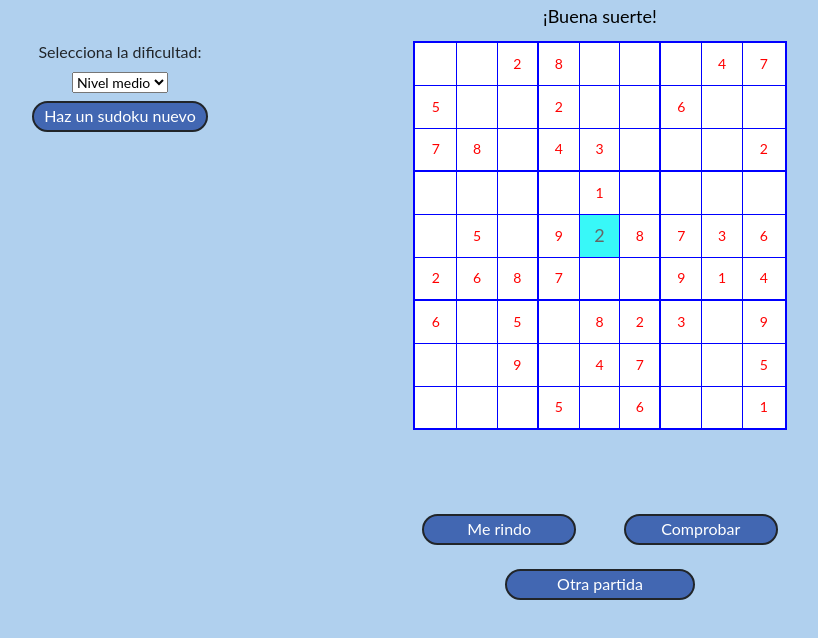
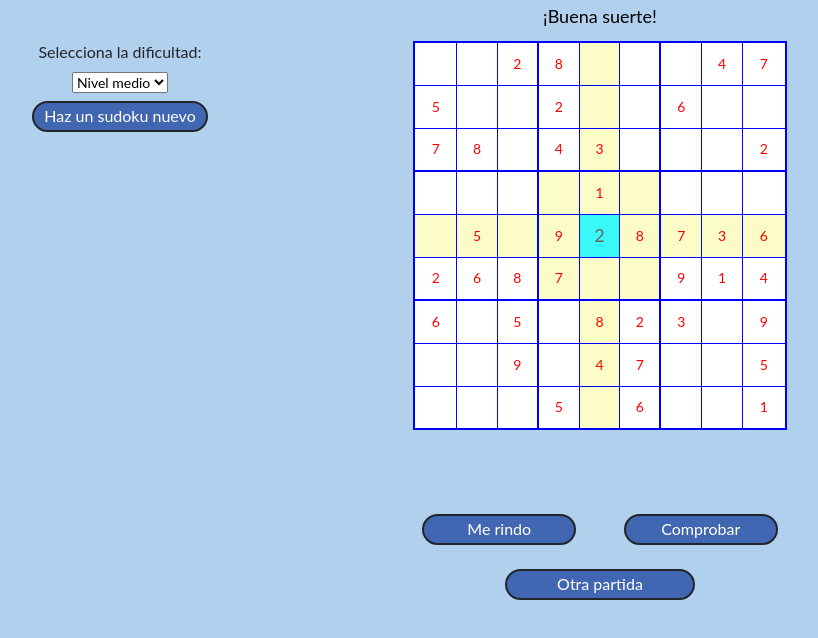
Before and after one commit to ariolop/DWEC, a plain HTML site: page SudokuV3/sudokuV3.html in a window 1280 px wide. Both pictures are taken after a click on the element 639 px from the left and 235 px from the top of the page. Shown: the whole page, without its empty margins (40-858 px from the left). Drawn offline with nearby package versions, Linux system fonts and the light colour scheme.

Commit message:
Arreglar estilos

```diff
--- a/SudokuV3/css/sudoku.css
+++ b/SudokuV3/css/sudoku.css
@@ -2,6 +2,7 @@
 
 #playtable {
     border: 2px solid blue;
+    background-color: white;
 }
 
 .filaSelected, .minisudokuSelected, .columnaSelected{
@@ -81,7 +82,6 @@ h1 {
     vertical-align: middle;
     cursor: pointer;
     border: 1px solid blue;
-    background-color: white;
 }
 
 .cellnormal:focus {
--- a/SudokuV3/js/sudoku.js
+++ b/SudokuV3/js/sudoku.js
@@ -339,7 +339,7 @@ class Sudoku {
         const columna = this.#obtenerColumna(celda);
 
         for (let i = 0; i < columna.length; i++) {
-            if(columna[i] != 123123)
+            if(columna[i] != celda.id)
             {
                 columna[i].classList.add("columnaSelected");
             }
```
